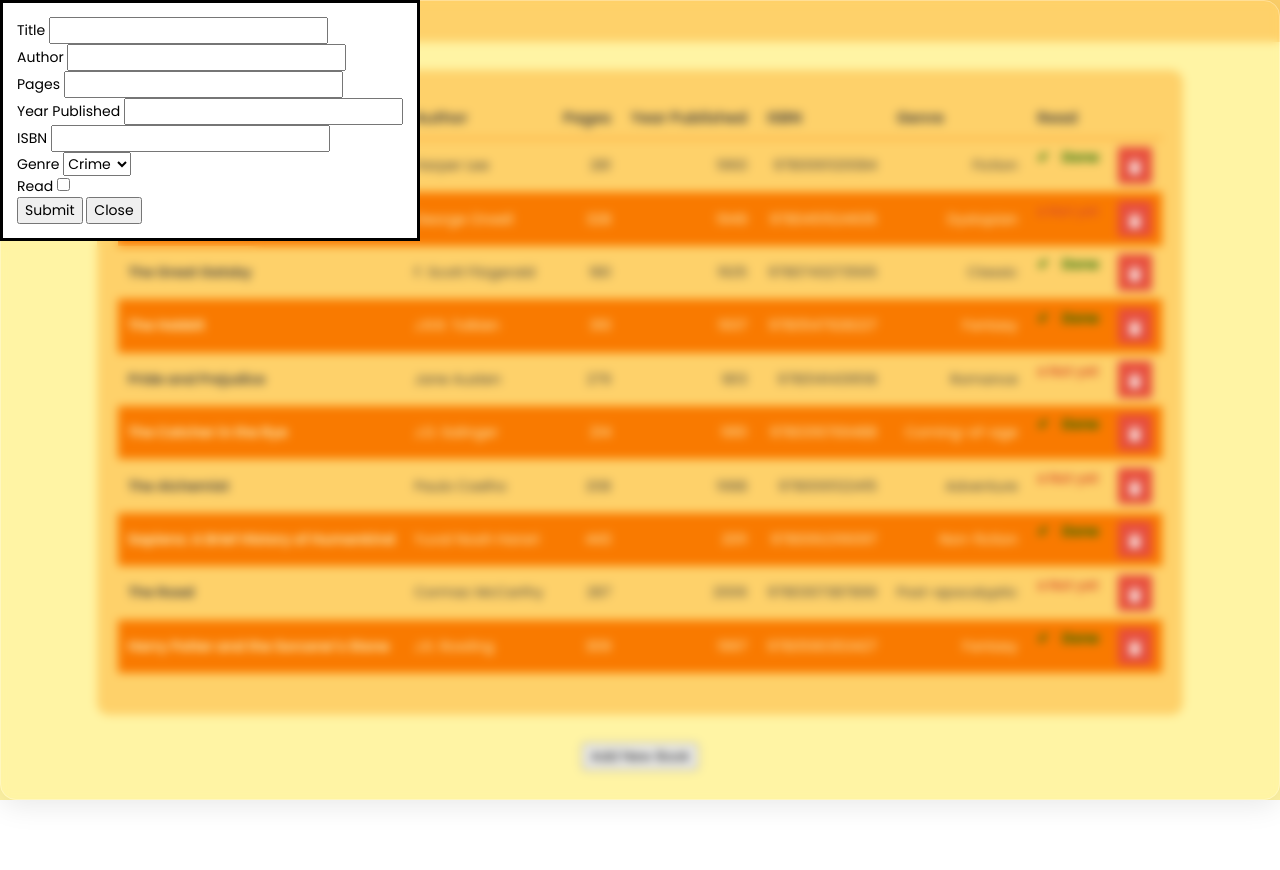
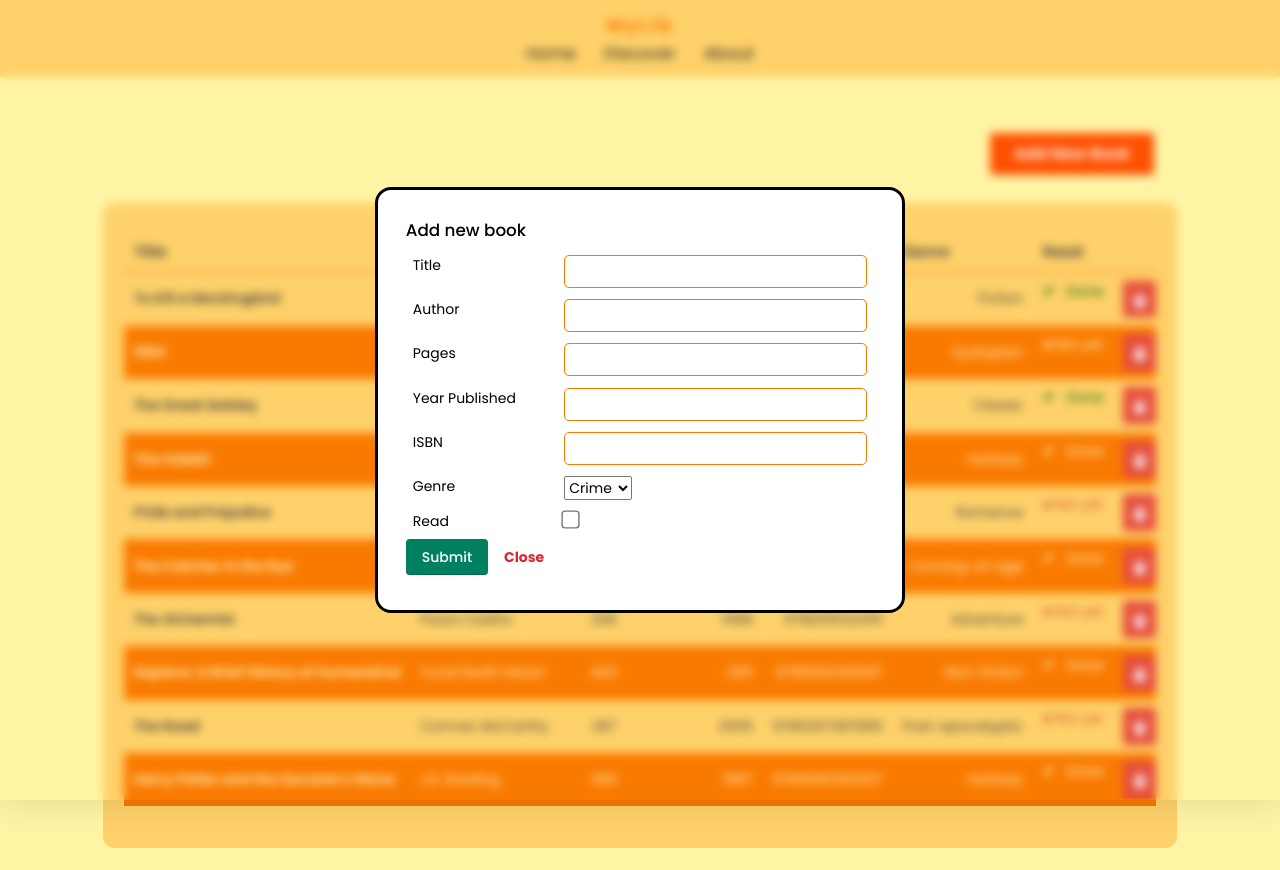
Before and after one commit to kdrbdi/library, a plain HTML site: page index.html in a window 1280 px wide. Both pictures are taken after a click on the button "Add New Book". Before the commit the page ends 800 px from the top, so only its background shows below. Drawn offline with Linux system fonts and the light colour scheme.

Commit message:
Add styles + add toggleRead method

```diff
--- a/index.html
+++ b/index.html
@@ -24,6 +24,50 @@
           </ul>
         </nav>
       </div>
+      <div class="controls">
+        <dialog>
+          <p class="modal-title">Add new book</p>
+          <form action="#" method="dialog">
+            <div>
+              <label for="title">Title</label>
+              <input type="text" id="title" />
+            </div>
+            <div>
+              <label for="author">Author</label>
+              <input type="text" id="author" />
+            </div>
+            <div>
+              <label for="pages">Pages</label>
+              <input type="number" id="pages" />
+            </div>
+            <div>
+              <label for="yearPublished">Year Published</label>
+              <input type="year" id="yearPublished" max="2025" />
+            </div>
+            <div>
+              <label for="isbn">ISBN</label>
+              <input type="text" id="isbn" maxlength="13" />
+            </div>
+            <div>
+              <label for="genre">Genre</label>
+              <select name="genre" id="genre">
+                <option value="crime">Crime</option>
+                <option value="sci-fi">Sci-Fi</option>
+                <option value="fiction">Fiction</option>
+              </select>
+            </div>
+            <div>
+              <label for="read">Read</label>
+              <span>
+                <input type="checkbox" id="read" />
+              </span>
+            </div>
+          </form>
+          <button autofocus type="submit" class="btn-submit">Submit</button>
+          <button class="btn-close">Close</button>
+        </dialog>
+        <button class="btn-add-new">Add New Book</button>
+      </div>
       <div id="library">
         <table>
           <thead>
@@ -39,47 +83,6 @@
           <tbody></tbody>
         </table>
       </div>
-      <div class="controls">
-        <dialog>
-          <form action="#">
-            <div>
-              <label for="title">Title</label>
-              <input type="text" id="title" />
-            </div>
-            <div>
-              <label for="author">Author</label>
-              <input type="text" id="author" />
-            </div>
-            <div>
-              <label for="pages">Pages</label>
-              <input type="number" id="pages" />
-            </div>
-            <div>
-              <label for="yearPublished">Year Published</label>
-              <input type="year" id="yearPublished" />
-            </div>
-            <div>
-              <label for="isbn">ISBN</label>
-              <input type="text" id="isbn" />
-            </div>
-            <div>
-              <label for="genre">Genre</label>
-              <select name="genre" id="genre">
-                <option value="crime">Crime</option>
-                <option value="sci-fi">Sci-Fi</option>
-                <option value="fiction">Fiction</option>
-              </select>
-            </div>
-            <div>
-              <label for="read">Read</label>
-              <input type="checkbox" id="read" />
-            </div>
-          </form>
-          <button autofocus type="submit">Submit</button>
-          <button class="btn-close">Close</button>
-        </dialog>
-        <button>Add New Book</button>
-      </div>
     </div>
     <script src="script.js"></script>
   </body>
--- a/script.js
+++ b/script.js
@@ -1,6 +1,9 @@
 const myLibrary = [];
 
 function Book(title, author, pages, yearPublished, ISBN, genre, read) {
+  if (!new.target) {
+    throw Error("You must use the 'new' operator to call the constructor");
+  }
   this.id = crypto.randomUUID();
   this.title = title;
   this.author = author;
@@ -10,6 +13,10 @@ function Book(title, author, pages, yearPublished, ISBN, genre, read) {
   this.genre = genre;
   this.read = read;
 }
+
+Book.prototype.toggleRead = function () {
+  this.read = !read;
+};
 
 function addBookToLibrary(
   title,
@@ -135,6 +142,9 @@ const closeButton = document.querySelector("dialog .btn-close");
 function showBook(book) {
   let bookRow = document.createElement("tr");
   for (let prop in book) {
+    if (typeof book[prop] === "function") {
+      continue; // Skip if it's a method
+    }
     if (prop !== "id") {
       let bookData = document.createElement("td");
       bookData.classList.add(`td-${prop}`);
@@ -142,8 +152,6 @@ function showBook(book) {
       if (prop == "read") {
         // If the property is "read", change the element to a link to
         // enable toggle functionality
-        let readBtn = document.createElement("div");
-        readBtn.classList.add("read-status");
         if (book[prop]) {
           bookData.textContent = "Done";
           bookData.setAttribute("data-status", "done");
@@ -151,8 +159,7 @@ function showBook(book) {
           bookData.textContent = "Not yet";
           bookData.setAttribute("data-status", "pending");
         }
-        readBtn.appendChild(bookData);
-        bookRow.appendChild(readBtn);
+        bookRow.appendChild(bookData);
       } else {
         bookData.textContent = book[prop];
         bookRow.appendChild(bookData);
@@ -218,6 +225,14 @@ displayLibrary();
 
 submitButton.addEventListener("click", (e) => {
   e.preventDefault();
+  if (
+    titleInput.value &&
+    authorInput.value &&
+    pagesInput.value &&
+    yearPublishedInput.value &&
+    isbnInput.value &&
+    genreInput.value
+  ) {
     let newBook = [
       titleInput.value,
       authorInput.value,
@@ -230,6 +245,7 @@ submitButton.addEventListener("click", (e) => {
     addBookToLibrary(...newBook);
     showBook(myLibrary.at(-1));
     form.reset();
+  }
 });
 
 showButton.addEventListener("click", () => {
--- a/styles.css
+++ b/styles.css
@@ -94,11 +94,62 @@ h6 {
 ::backdrop {
   /* From https://css.glass */
   background: rgba(255, 255, 255, 0);
-  border-radius: 16px;
   box-shadow: 0 4px 30px rgba(0, 0, 0, 0.1);
   backdrop-filter: blur(5px);
   -webkit-backdrop-filter: blur(5px);
-  border: 1px solid rgba(255, 255, 255, 0.3);
+  display: flex;
+  justify-content: center;
+  align-items: center;
+}
+
+body {
+  min-height: 100vh;
+  background-color: var(--color-background-secondary);
+  padding-bottom: 5rem;
+}
+dialog:modal {
+  animation: fadeIn 0.3s ease-out;
+  padding: 2rem 2rem 2.5rem;
+  margin: auto;
+  border: 1px transparent rgba(255, 255, 255, 0.3);
+  border-radius: 16px;
+}
+
+.modal-title {
+  font-size: 1.2rem;
+  font-weight: 500;
+  padding-bottom: 5px;
+}
+
+dialog form {
+  padding: 0.5rem;
+  display: flex;
+  flex-direction: column;
+  gap: 0.8rem;
+}
+dialog form input {
+  padding: 5px 15px;
+  border-radius: 5px;
+  outline: none;
+  border: unset;
+  border: 1px solid var(--color-accent-primary);
+}
+
+dialog form input:user-valid {
+  border: 1px solid #006600;
+}
+dialog form input:invalid {
+  border: 2px solid #e74c3c;
+}
+
+dialog form input[type="checkbox"] {
+  transform: scale(1.4);
+}
+
+dialog form div {
+  display: grid;
+  grid-template-columns: 1fr 2fr;
+  justify-items: start;
 }
 
 #wrapper {
@@ -106,23 +157,36 @@ h6 {
   flex-direction: column;
   align-items: center;
   height: 100vh;
-  background-color: var(--color-background-secondary);
   gap: 2rem;
+  padding-bottom: 5rem;
 }
 
 .header {
   background: var(--color-background-primary);
   align-self: stretch;
+  justify-items: center;
+  padding: 0.8rem 1rem;
+  margin-bottom: 2rem;
 }
 
 .nav ul {
+  padding-left: 0;
   list-style-type: none;
   display: flex;
   gap: 2rem;
 }
 
+.logo {
+  font-size: 1.4rem;
+  font-weight: 600;
+  letter-spacing: 2px;
+  color: var(--color-accent-primary);
+}
+
 .nav .nav-link {
   text-decoration: none;
+  font-size: 1.2rem;
+  color: var(--color-text-darker);
 }
 
 #library {
@@ -163,16 +227,25 @@ h6 {
   padding: 0.6rem 0.7rem;
 }
 
+#library td:last-child {
+  padding-right: 0;
+}
+
 .td-ISBN,
 .td-genre,
 .td-read {
   text-align: right;
 }
 
+.td-read:hover {
+  cursor: pointer;
+}
+
 td[data-status] {
   display: flex;
   justify-content: space-between;
   gap: 0.2rem;
+  margin: 0 auto;
 }
 
 td[data-status="done"] {
@@ -192,7 +265,7 @@ td[data-status="done"]::before {
   font-weight: bold;
 }
 
-.read-status:hover {
+.td[data-status]:hover {
   cursor: pointer;
 }
 
@@ -235,3 +308,70 @@ td button.delete-button {
 .delete-button:active .trash-svg {
   transform: scale(0.96) rotate(-1deg);
 }
+
+.controls {
+  align-self: flex-end;
+  padding: 0 9rem 0;
+}
+
+.btn-add-new {
+  display: inline-block;
+  outline: none;
+  cursor: pointer;
+  font-weight: 600;
+  border-radius: 3px;
+  padding: 12px 24px;
+  border: 0;
+  color: #fff;
+  background: #ff5000;
+  line-height: 1.15;
+  font-size: 16px;
+  :hover {
+    transition: all 0.1s ease;
+    box-shadow: 0 0 0 0 #fff, 0 0 0 3px #1de9b6;
+  }
+}
+
+.btn-submit {
+  display: inline-block;
+  outline: 0;
+  cursor: pointer;
+  text-align: center;
+  border: 0;
+  padding: 7px 16px;
+  min-height: 36px;
+  min-width: 36px;
+  color: #ffffff;
+  background: #008060;
+  border-radius: 4px;
+  font-weight: 500;
+  font-size: 14px;
+  box-shadow: rgba(0, 0, 0, 0.05) 0px 1px 0px 0px,
+    rgba(0, 0, 0, 0.2) 0px -1px 0px 0px inset;
+  :hover {
+    background: #006e52;
+  }
+}
+
+.btn-close {
+  display: inline-block;
+  outline: none;
+  cursor: pointer;
+  font-size: 14px;
+  padding: 0 12px;
+  line-height: 20px;
+  height: 30px;
+  max-height: 30px;
+  background: none;
+  font-weight: 700;
+  border: 0;
+  border-radius: 0;
+  color: #d92736;
+  transition-timing-function: ease-in-out;
+  transition-property: background;
+  transition-duration: 150ms;
+  box-shadow: none;
+  :hover {
+    background: #f7f9fd;
+  }
+}
```
Lines whose indentation alone changed are shown as unchanged.
